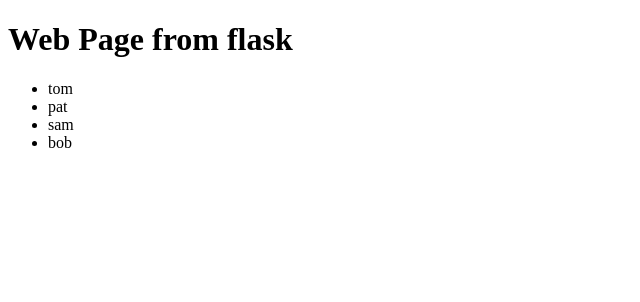
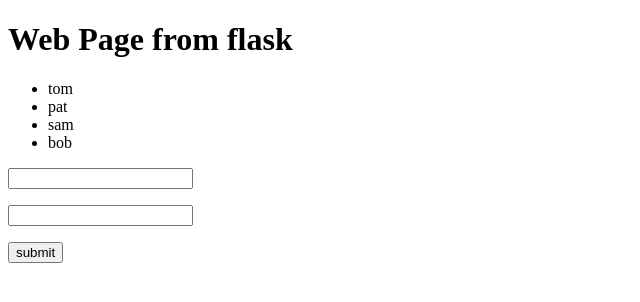
Before and after one commit to baski910/python_chapterwise_notebooks, a Flask app: page / in a window 1280 px wide. Shown: the top 302 px of the page, without its empty margins (0-640 px from the left). Run offline with Flask 2, Linux system fonts and the light colour scheme.

Commit message:
Update index.html

```diff
--- a/flaskexamples/templates/index.html
+++ b/flaskexamples/templates/index.html
@@ -14,5 +14,10 @@
         <li>{{ obj.name }}</li>
         {% endfor %}
     </ul>
+     <form action="{{ url_for('getParams') }}" method="post">
+        <p><input type="text" name="username"></p>
+        <p><input type="text" name="useremail"></p>
+        <p> <input type="submit" value="submit"></p>
+    </form>
 </body>
 </html>
```
